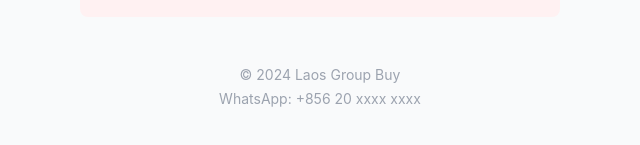
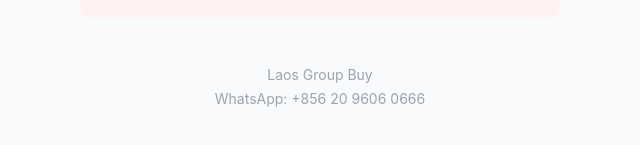
Before and after one commit to designforgreen/laos-group-buy, a Next.js app: page / in a window 1280 px wide. Shown: the part 359-504 px from the top of the page, without its empty margins (320-960 px from the left). Built offline with nearby package versions, Linux system fonts and the light colour scheme; no server answers; the database is empty.

Commit message:
Update WhatsApp contact to +856 20 9606 0666 and remove year from footer

```diff
--- a/src/app/layout.tsx
+++ b/src/app/layout.tsx
@@ -37,8 +37,8 @@
 
         {/* 底部 */}
         <footer className="max-w-lg mx-auto px-4 py-6 text-center text-gray-400 text-sm">
-          <p>© 2024 Laos Group Buy</p>
-          <p className="mt-1">WhatsApp: +856 20 xxxx xxxx</p>
+          <p>Laos Group Buy</p>
+          <p className="mt-1">WhatsApp: +856 20 9606 0666</p>
         </footer>
       </body>
     </html>
--- a/src/app/orders/page.tsx
+++ b/src/app/orders/page.tsx
@@ -159,7 +159,7 @@
           如有问题请联系客服
         </p>
         <a
-          href="https://wa.me/85620xxxxxxxx"
+          href="https://wa.me/8562096060666"
           target="_blank"
           rel="noopener noreferrer"
           className="btn-secondary w-full text-sm flex items-center justify-center gap-2"
```
